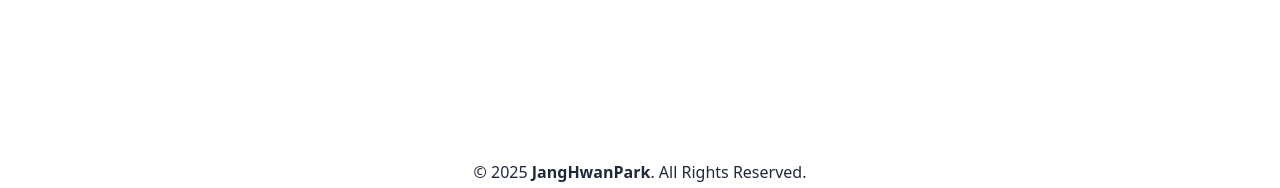
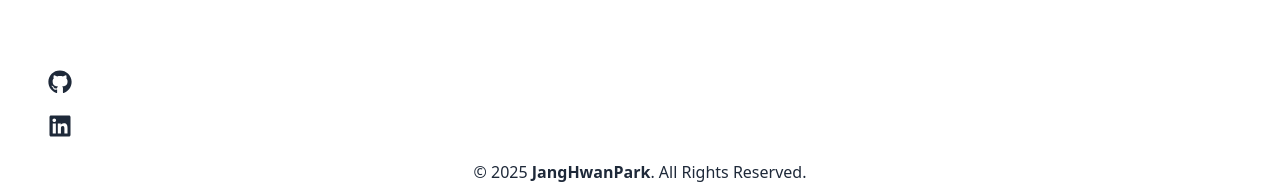
Before and after one commit to JangHwanPark/JangHwan-Portfolio, a React (Vite) app: page / in a window 1280 px wide. Shown: the part 600-788 px from the top of the page. Built offline with nearby package versions, Linux system fonts and the light colour scheme.

Commit message:
:recycle: refactor - 소셜 네트워크 네비게이션 배치

```diff
--- a/src/components/MenuItem/MenuItem.tsx
+++ b/src/components/MenuItem/MenuItem.tsx
@@ -6,7 +6,7 @@ interface MenuItemProps {
   href: string;
   className?: string;
   children?: ReactNode;
-  type?: 'link' | 'nav';
+  type?: 'link' | 'nav' | 'icon';
 }
 
 const MenuItem = ({
@@ -15,8 +15,14 @@ const MenuItem = ({
   children,
   type = 'link',
 }: MenuItemProps) => {
+  const itemClass = clsx(
+    ' p-0',
+    type !== 'icon' && 'w-20 text-lg text-center',
+    type === 'icon' && 'w-fit',
+    className);
+
   return (
-    <li className={clsx('w-20 p-0 text-lg text-center', className)}>
+    <li className={itemClass}>
       {type === 'nav' ? (
         <NavLink
           to={href}
--- a/src/layout/Header/Header.tsx
+++ b/src/layout/Header/Header.tsx
@@ -1,6 +1,5 @@
 import { Logo } from "../../components";
 import Navigation from "../Navigation/Navigation";
-// import { FaGithub, FaLinkedin } from "react-icons/fa";
 import DarkModeSwitch from "../../components/DarkModeSwitch/DarkModeSwitch";
 
 const navbar = [
@@ -8,11 +7,6 @@ const navbar = [
   {href: "/skills", title: 'Skills'},
   {href: "/project", title: 'Project'},
 ];
-
-/*const iconNavbar  = [
-  {href: '/', icon: <FaGithub className='w-6 h-6'/>},
-  {href: '/', icon: <FaLinkedin className='w-6 h-6'/>}
-];*/
 
 const Header = () => {
   return (
@@ -22,9 +16,7 @@ const Header = () => {
         <Navigation
           className='w-full max-w-xs'
           items={navbar}
-          type='nav'
-        />
-        {/*<Navigation items={iconNavbar} className='w-16 max-w-sm'/>*/}
+          type='nav'/>
         <DarkModeSwitch/>
       </div>
     </header>
--- a/src/layout/Navigation/Navigation.tsx
+++ b/src/layout/Navigation/Navigation.tsx
@@ -1,5 +1,6 @@
 import { ReactNode } from "react";
 import MenuItem from "../../components/MenuItem/MenuItem";
+import clsx from "clsx";
 
 interface Navbar {
   href: string;
@@ -10,7 +11,7 @@ interface Navbar {
 interface NavigationProps {
   items: Navbar[];
   className?: string;
-  type?: 'link' | 'nav';
+  type?: 'link' | 'nav' | 'icon';
 }
 
 const Navigation = ({
@@ -18,9 +19,14 @@ const Navigation = ({
   className,
   type = 'link'
 }: NavigationProps) => {
+  const listClass = clsx(
+    'flex gap-5',
+    type !== 'icon' && 'flex-row justify-between',
+    type === 'icon' && 'flex-col');
+
   return (
-    <nav className={`${className}`}>
-      <ul className='flex justify-between gap-5'>
+    <nav className={className}>
+      <ul className={listClass}>
         {items.map((item, index) => (
           <MenuItem
             key={index}
--- a/src/layout/RootLayout.tsx
+++ b/src/layout/RootLayout.tsx
@@ -1,9 +1,15 @@
 // import { useState } from "react";
 import { Outlet } from 'react-router-dom';
-import { Footer, Header } from "../layout";
+import { Footer, Header, Navigation } from "../layout";
 import { ThemeProvider } from "../providers/ThemeProvider";
 import clsx from "clsx";
+import { FaGithub, FaLinkedin } from "react-icons/fa";
 // import Preloader from "../components/Preloader/Preloader";
+
+const iconNavbar  = [
+  {href: '/', icon: <FaGithub className='w-6 h-6'/>},
+  {href: '/', icon: <FaLinkedin className='w-6 h-6'/>}
+];
 
 const RootLayout = () => {
   /*const [complete, setComplete] = useState(false);*/
@@ -13,6 +19,7 @@ const RootLayout = () => {
     'min-h-[calc(100vh-132px)]');
 
   const dark = clsx(
+    'relative',
     'text-gray-800 bg-white',
     'dark:bg-gray-800 dark:text-white');
 
@@ -25,6 +32,10 @@ const RootLayout = () => {
           <main className={classes}>
             <Outlet/>
           </main>
+          <Navigation
+            items={iconNavbar}
+            type='icon'
+            className='absolute top-10/12 left-12'/>
           <Footer/>
         </div>
       {/*)}*/}
```
